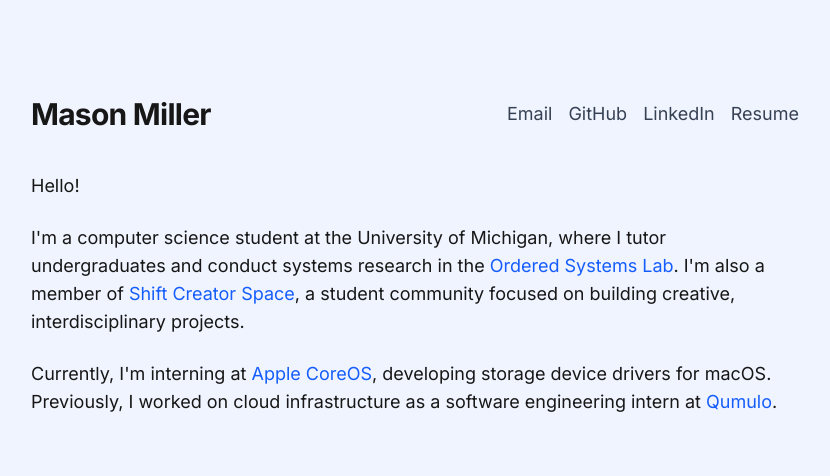
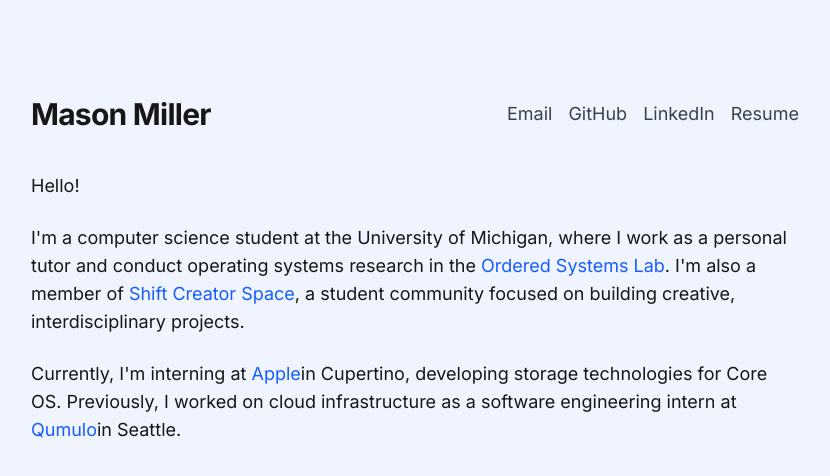
Before and after one commit to masonmill/website, a Next.js app: page / in a window 1280 px wide. Shown: the top 476 px of the page, without its empty margins (225-1055 px from the left). Built offline with nearby package versions, Linux system fonts and the light colour scheme.

Commit message:
Update about me

```diff
--- a/app/page.tsx
+++ b/app/page.tsx
@@ -77,7 +77,8 @@
             <p className="mt-0">Hello!</p>
             <p>
               I&apos;m a computer science student at the University of Michigan,
-              where I tutor undergraduates and conduct systems research in the{" "}
+              where I work as a personal tutor and conduct operating systems
+              research in the{" "}
               <Link
                 href="https://orderlab.io/"
                 className="text-blue-600 hover:underline"
@@ -101,24 +102,25 @@
             <p>
               Currently, I&apos;m interning at{" "}
               <Link
-                href="https://www.apple.com/macos/macos-sequoia/"
+                href="https://www.apple.com/"
                 className="text-blue-600 hover:underline"
                 target="_blank"
                 rel="noopener noreferrer"
               >
-                Apple CoreOS
+                Apple
               </Link>
-              , developing storage device drivers for macOS. Previously, I
-              worked on cloud infrastructure as a software engineering intern at{" "}
+              in Cupertino, developing storage technologies for Core OS.
+              Previously, I worked on cloud infrastructure as a software
+              engineering intern at{" "}
               <Link
-                href="https://qumulo.com/product/cloud/"
+                href="https://qumulo.com/"
                 className="text-blue-600 hover:underline"
                 target="_blank"
                 rel="noopener noreferrer"
               >
                 Qumulo
               </Link>
-              .
+              in Seattle.
             </p>
           </div>
         </FadeIn>
```
